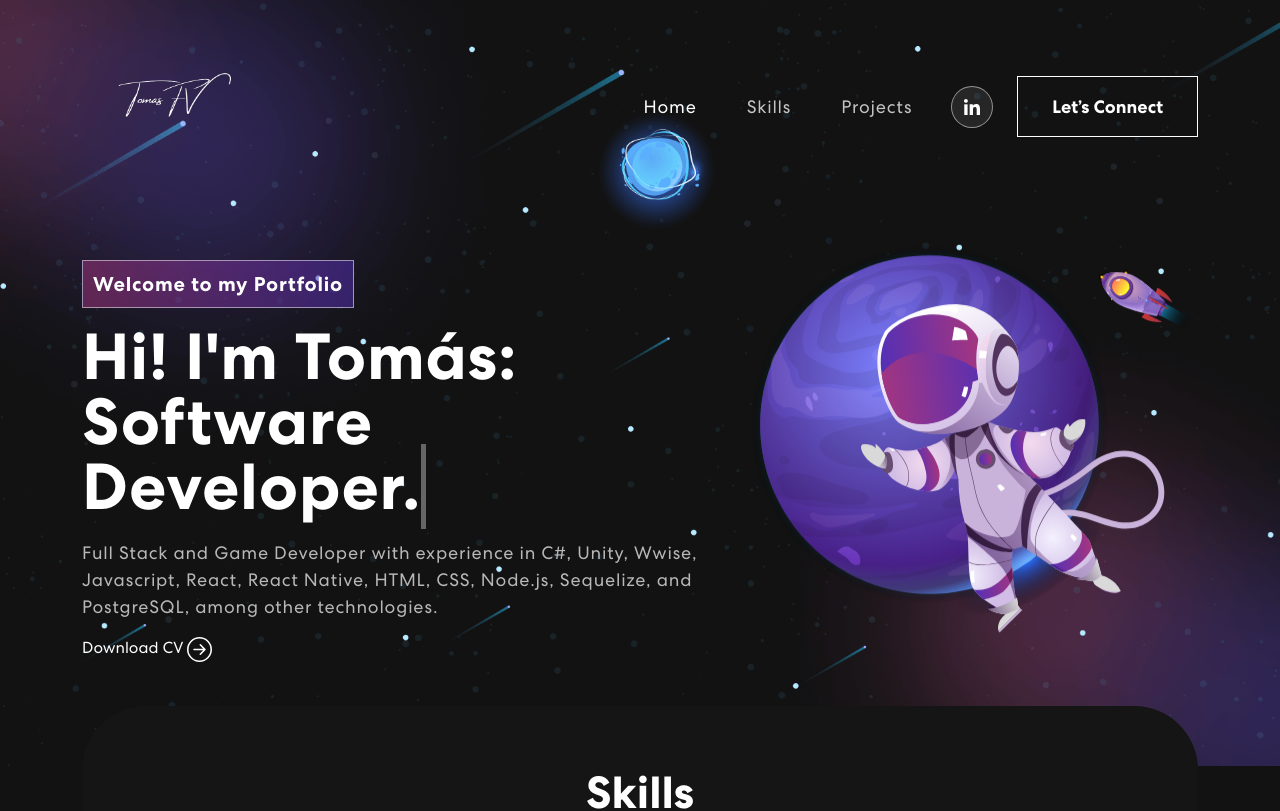
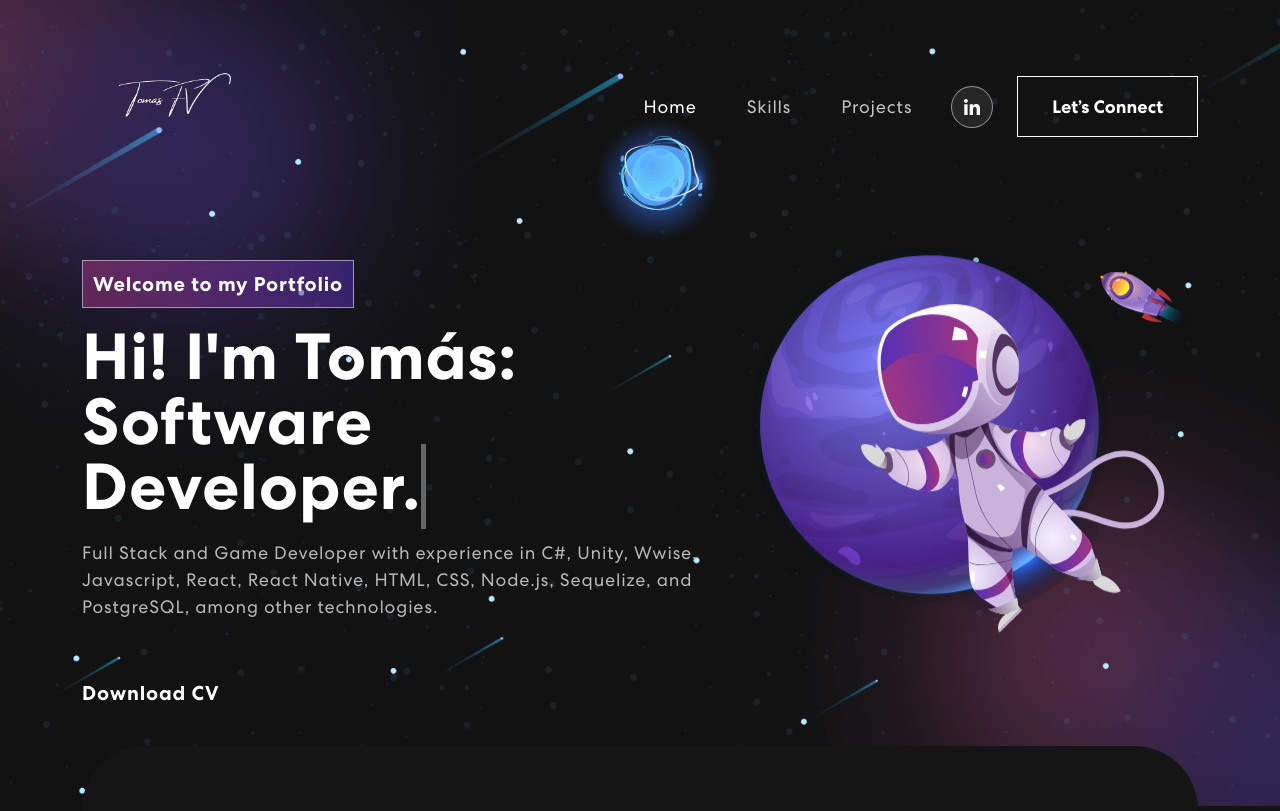
Before and after one commit to tomasfv/SoftwareDevPortfolio, a React (Create React App) app: page / in a window 1280 px wide. Shown: the top 811 px of the page. Built offline with nearby package versions, Linux system fonts and the light colour scheme; no server answers.

Commit message:
fix cv download

```diff
--- a/src/components/Banner.js
+++ b/src/components/Banner.js
@@ -58,7 +58,10 @@ export const Banner = () => {
                 <span className="tagline">Welcome to my Portfolio</span>
                 <h1>{`Hi! I'm Tomás:`} <span className="txt-rotate" dataPeriod="1000" data-rotate='[ "Software Developer.", "Game Developer.", "Technology Lover." ]'><span className="wrap">{text}</span></span></h1>
                   <p>Full Stack and Game Developer with experience in C#, Unity, Wwise, Javascript, React, React Native, HTML, CSS, Node.js, Sequelize, and PostgreSQL, among other technologies.</p>
-                  <a download href="./TomásFernándezValdés_SoftwareDev_ENG.pdf">Download CV <ArrowRightCircle size={25} /></a>
+                  {/* <button><a download href="/TomásFernándezValdés_SoftwareDev_ENG.pdf">Download CV <ArrowRightCircle size={25} /></a></button> */}
+                  <a download href="./TomásFernándezValdés_ SoftwareDev_ENG.pdf">
+                    <button>Download CV</button>
+                  </a>
               </div>}
             </TrackVisibility>
           </Col>
```
